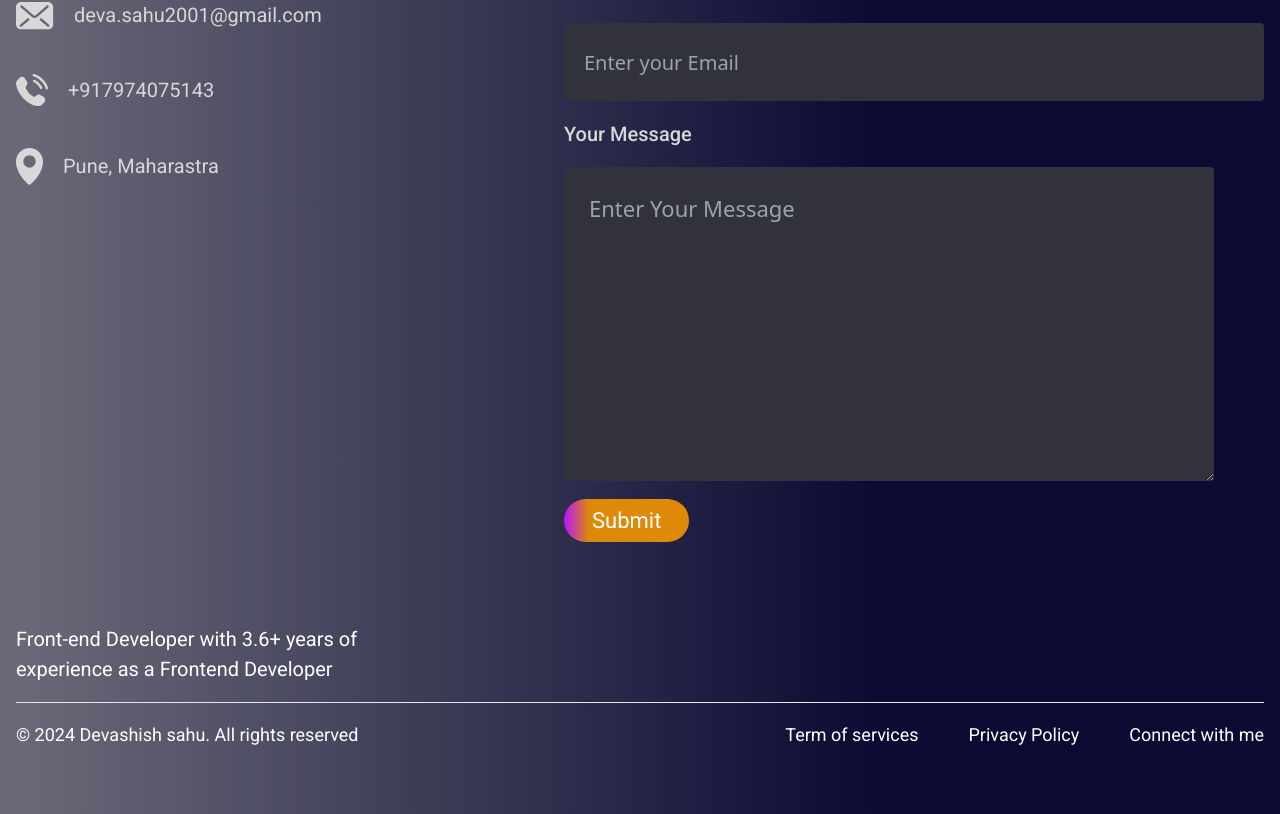
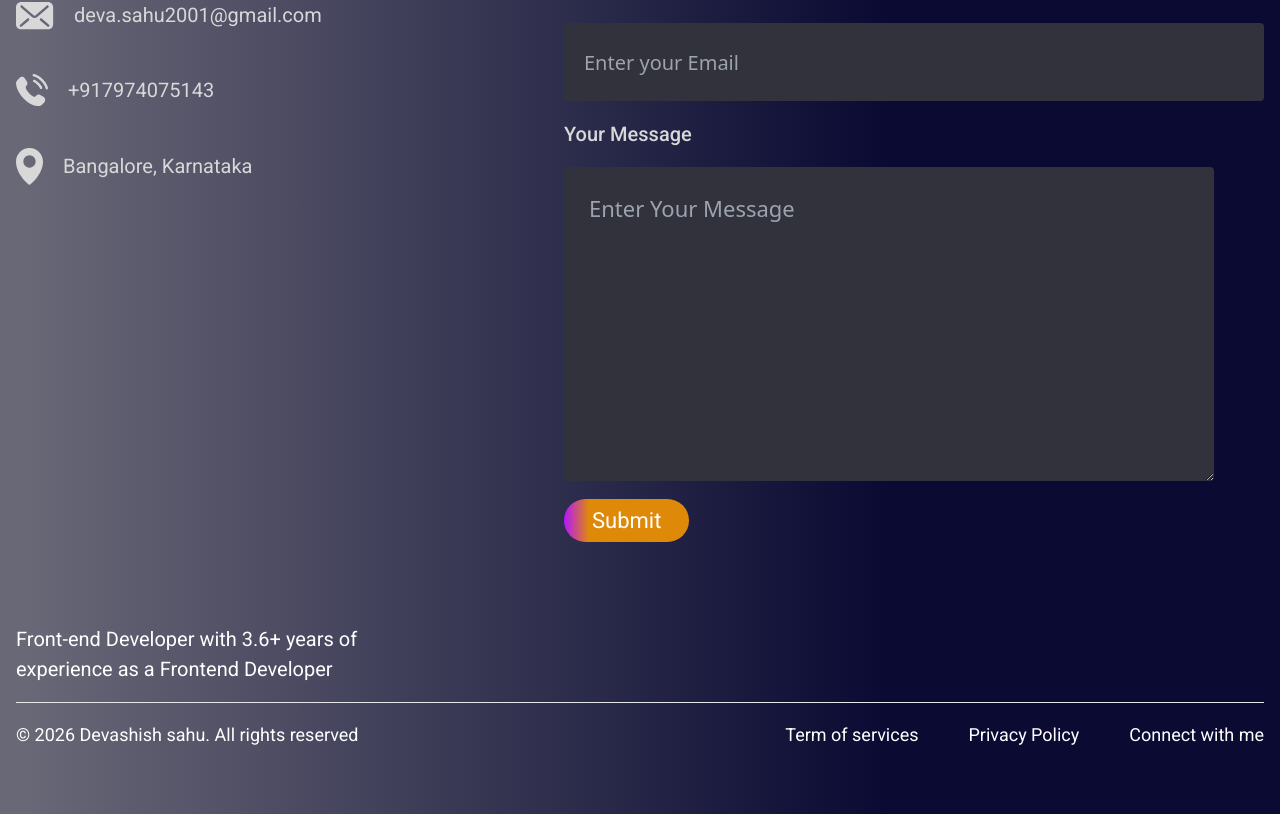
Before and after one commit to Deva9754/Portfolio, a React (Vite) app: page / in a window 1280 px wide. Shown: the part 4370-5184 px from the top of the page. Built offline with nearby package versions, Linux system fonts and the light colour scheme.

Commit message:
fix: update info

```diff
--- a/src/components/contact/Contact.jsx
+++ b/src/components/contact/Contact.jsx
@@ -54,7 +54,7 @@ const Contact = () => {
 
               <div className="contact-detail">
                 <img src={location_icon} alt="" />
-                <p> Pune, Maharastra</p>
+                <p> Bangalore, Karnataka</p>
               </div>
             </div>
           </div>
@@ -67,8 +67,7 @@ const Contact = () => {
             <textarea
               name="message"
               rows="8"
-              placeholder="Enter Your Message"
-            ></textarea>
+              placeholder="Enter Your Message"></textarea>
             <button className="contact-submit" type="submit">
               Submit
             </button>
--- a/src/components/footer/Footer.jsx
+++ b/src/components/footer/Footer.jsx
@@ -26,7 +26,7 @@ const Footer = () => {
           <hr />
           <div className="footer-bottom">
             <p className="footer-bottom-left">
-              © 2024 Devashish sahu. All rights reserved
+              © 2026 Devashish sahu. All rights reserved
             </p>
             <div className="footer-bottom-right">
               <p>Term of services</p>
```
